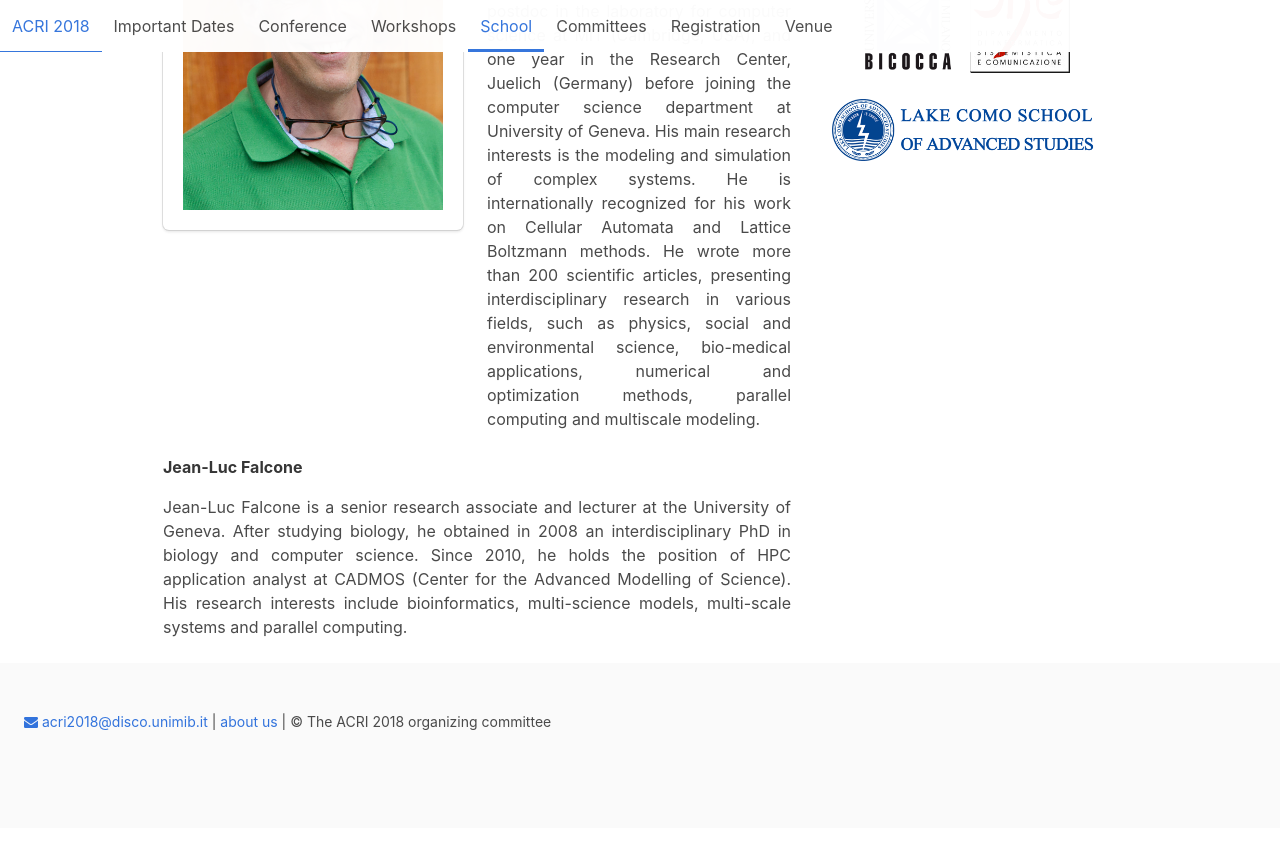
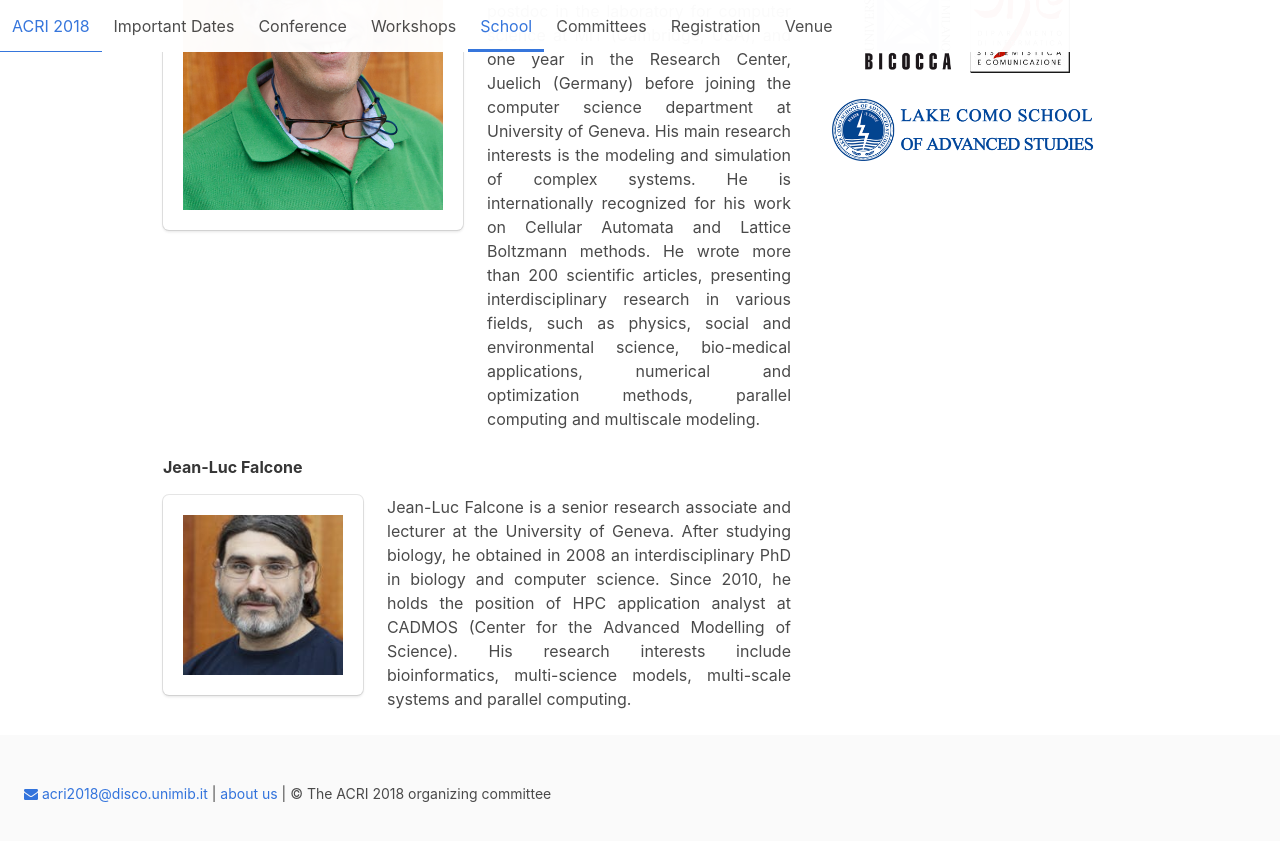
Before and after one commit to acri2018/acri2018.github.io, a Jekyll site: the page built from school.md, in a window 1280 px wide and 900 px high, scrolled down 1669 px. Shown: the top 841 px of the window. Built offline with Jekyll 4.4.1, drawn with Linux system fonts in a browser that asks for light colours.

Commit message:
Added image for the school and minor fixes

```diff
--- a/school.md
+++ b/school.md
@@ -41,4 +41,13 @@ The school will continue with the [workshops](/workshops) to introduce the stude
 
 **Jean-Luc Falcone**
 
-Jean-Luc Falcone is a senior research associate and lecturer at the University of Geneva. After studying biology, he obtained in 2008 an interdisciplinary PhD in biology and computer science. Since 2010, he holds the position of HPC application analyst at CADMOS (Center for the Advanced Modelling of Science). His research interests include bioinformatics, multi-science models, multi-scale systems and parallel computing.
+<div class="columns">
+  <div class="column is-narrow">
+	<div class="box" style="width: 200px;">
+		<img src="/assets/images/falcone.jpg">
+	</div>
+  </div>
+  <div class="column">
+  Jean-Luc Falcone is a senior research associate and lecturer at the University of Geneva. After studying biology, he obtained in 2008 an interdisciplinary PhD in biology and computer science. Since 2010, he holds the position of HPC application analyst at CADMOS (Center for the Advanced Modelling of Science). His research interests include bioinformatics, multi-science models, multi-scale systems and parallel computing.
+  </div>
+</div>
```
Also changed, not shown: important-dates.md (+6 -6 lines), assets/images/falcone.jpg (added).
